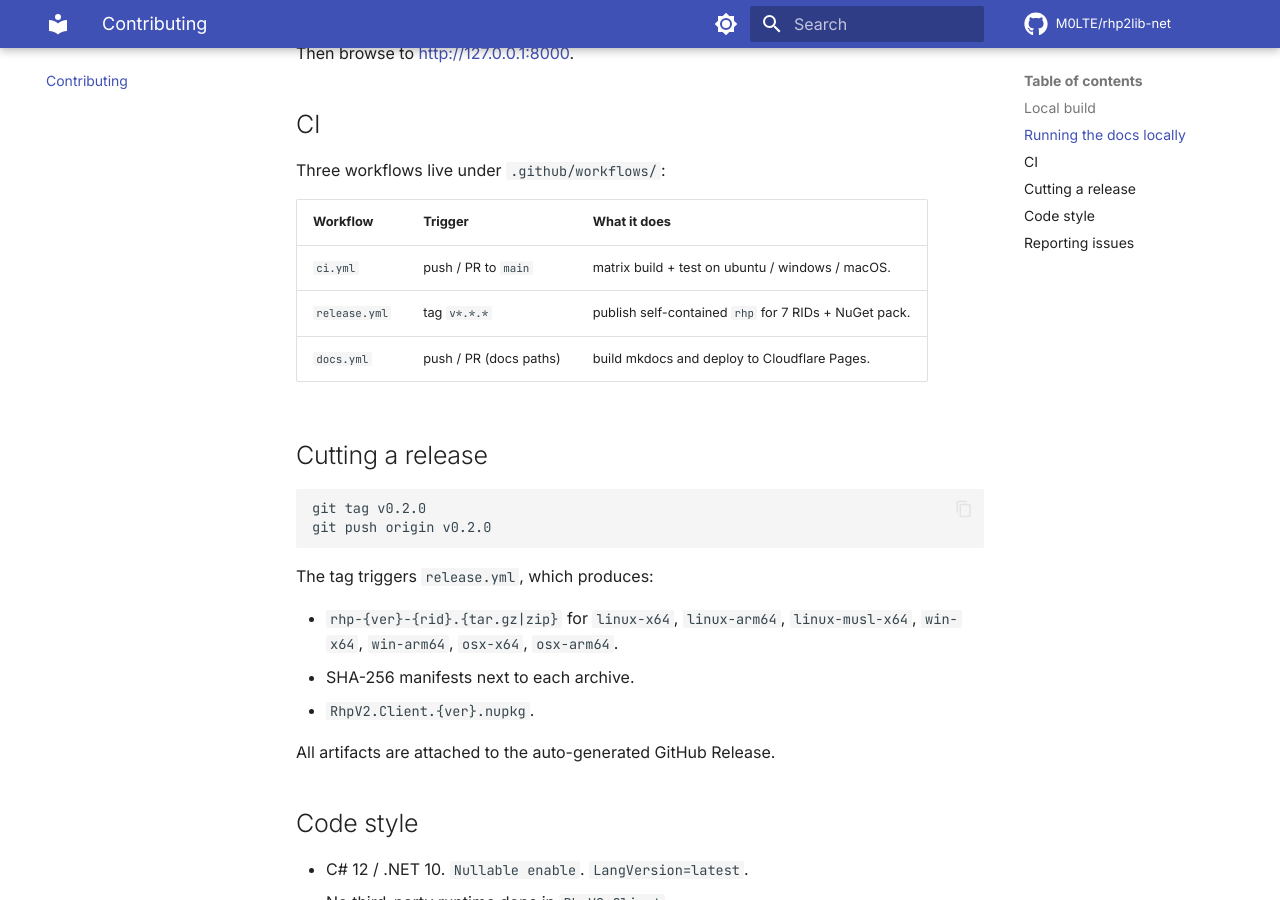
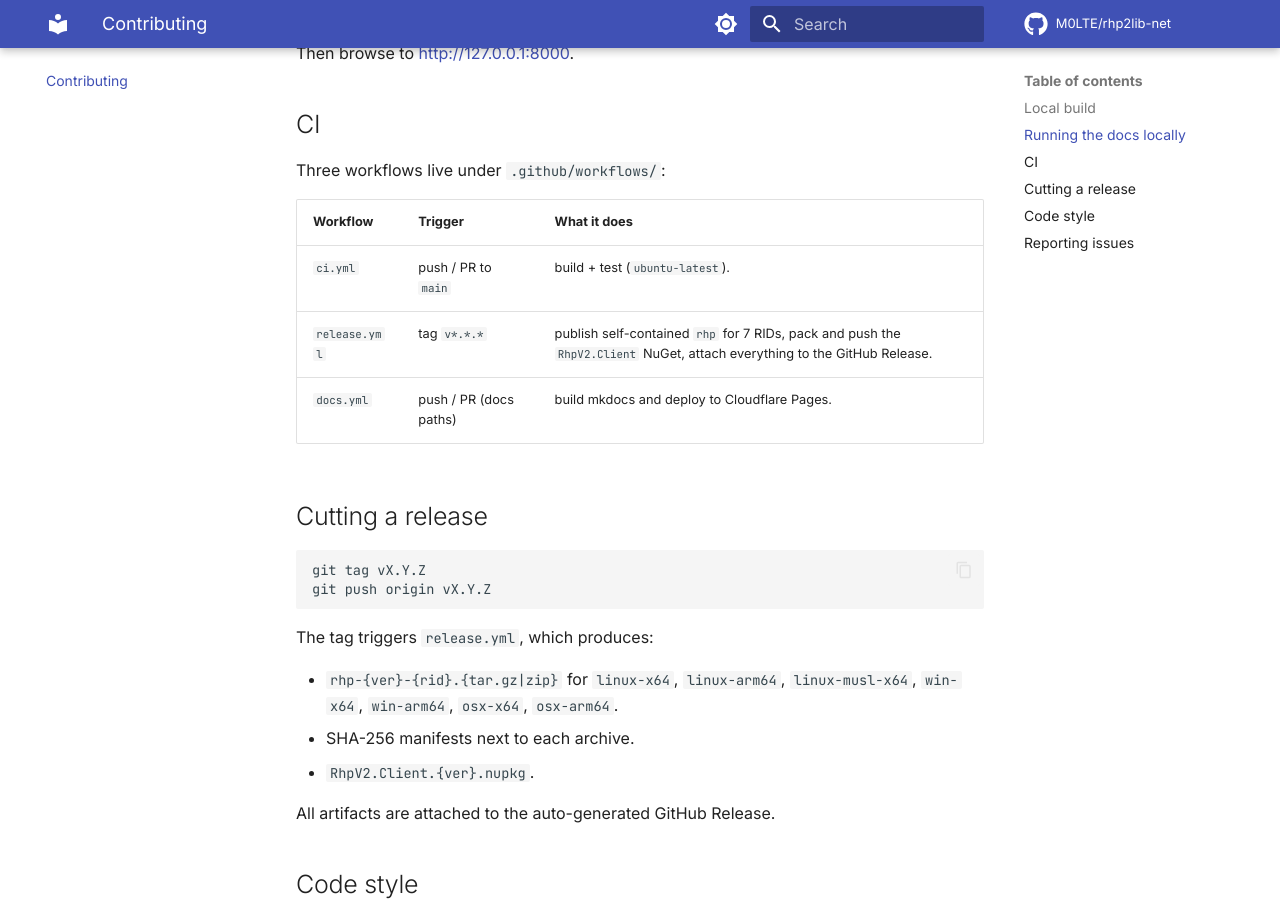
Before and after one commit to M0LTE/rhp2lib-net, an MkDocs documentation site: the page built from docs/contributing.md, in a window 1280 px wide and 900 px high, scrolled down 689 px. Built offline with MkDocs 1.6.1 and Material for MkDocs 9.7.7, drawn with Linux system fonts in a browser that asks for light colours; comment, search, counter and statistics services are not loaded.

Commit message:
release: bump to 0.2.1 (skipping 0.2.0)
The 0.2.0 tag never made it to origin (sandbox proxy rejects tag-ref
pushes), so cutting 0.2.1 instead. Same content as the never-pushed
0.2.0: real-xrouter integration suite, library multi-targets
net8.0 + net10.0, NuGet publish groundwork in release.yml.

Also tidied stale references in docs/contributing.md (CI matrix
description was out-of-date after the recent ubuntu-only switch;
'cut a release' example now uses an X.Y.Z placeholder).

````diff
--- a/docs/contributing.md
+++ b/docs/contributing.md
@@ -33,15 +33,15 @@ Three workflows live under `.github/workflows/`:
 
 | Workflow      | Trigger                  | What it does                                              |
 |---------------|--------------------------|-----------------------------------------------------------|
-| `ci.yml`      | push / PR to `main`      | matrix build + test on ubuntu / windows / macOS.          |
-| `release.yml` | tag `v*.*.*`             | publish self-contained `rhp` for 7 RIDs + NuGet pack.     |
+| `ci.yml`      | push / PR to `main`      | build + test (`ubuntu-latest`).                           |
+| `release.yml` | tag `v*.*.*`             | publish self-contained `rhp` for 7 RIDs, pack and push the `RhpV2.Client` NuGet, attach everything to the GitHub Release. |
 | `docs.yml`    | push / PR (docs paths)   | build mkdocs and deploy to Cloudflare Pages.              |
 
 ## Cutting a release
 
 ```sh
-git tag v0.2.0
-git push origin v0.2.0
+git tag vX.Y.Z
+git push origin vX.Y.Z
 ```
 
 The tag triggers `release.yml`, which produces:
````
Also changed, not shown: docs/changelog.md (+1 -1 lines), docs/getting-started.md (+1 -1 lines), 1 other file.
